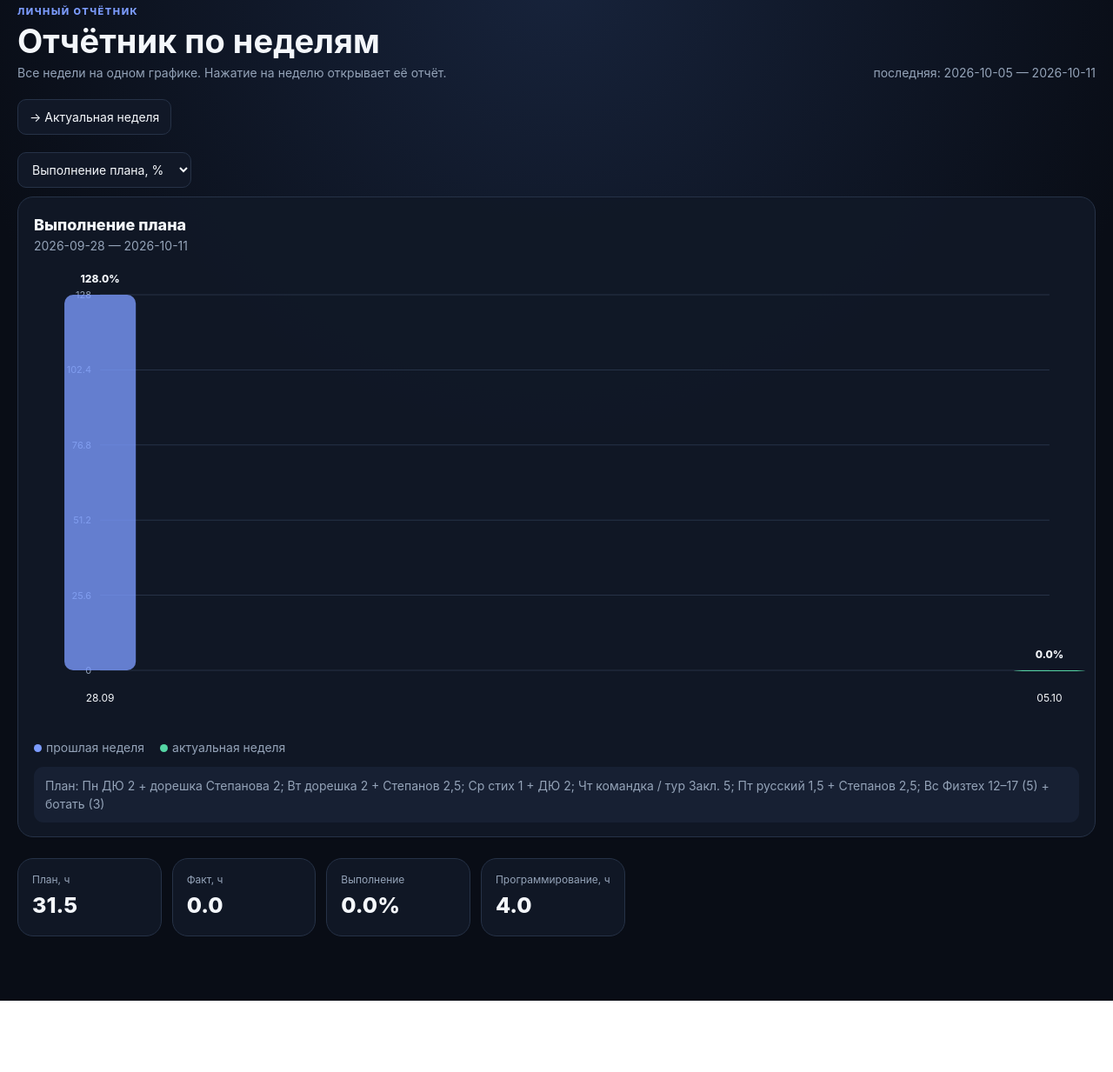
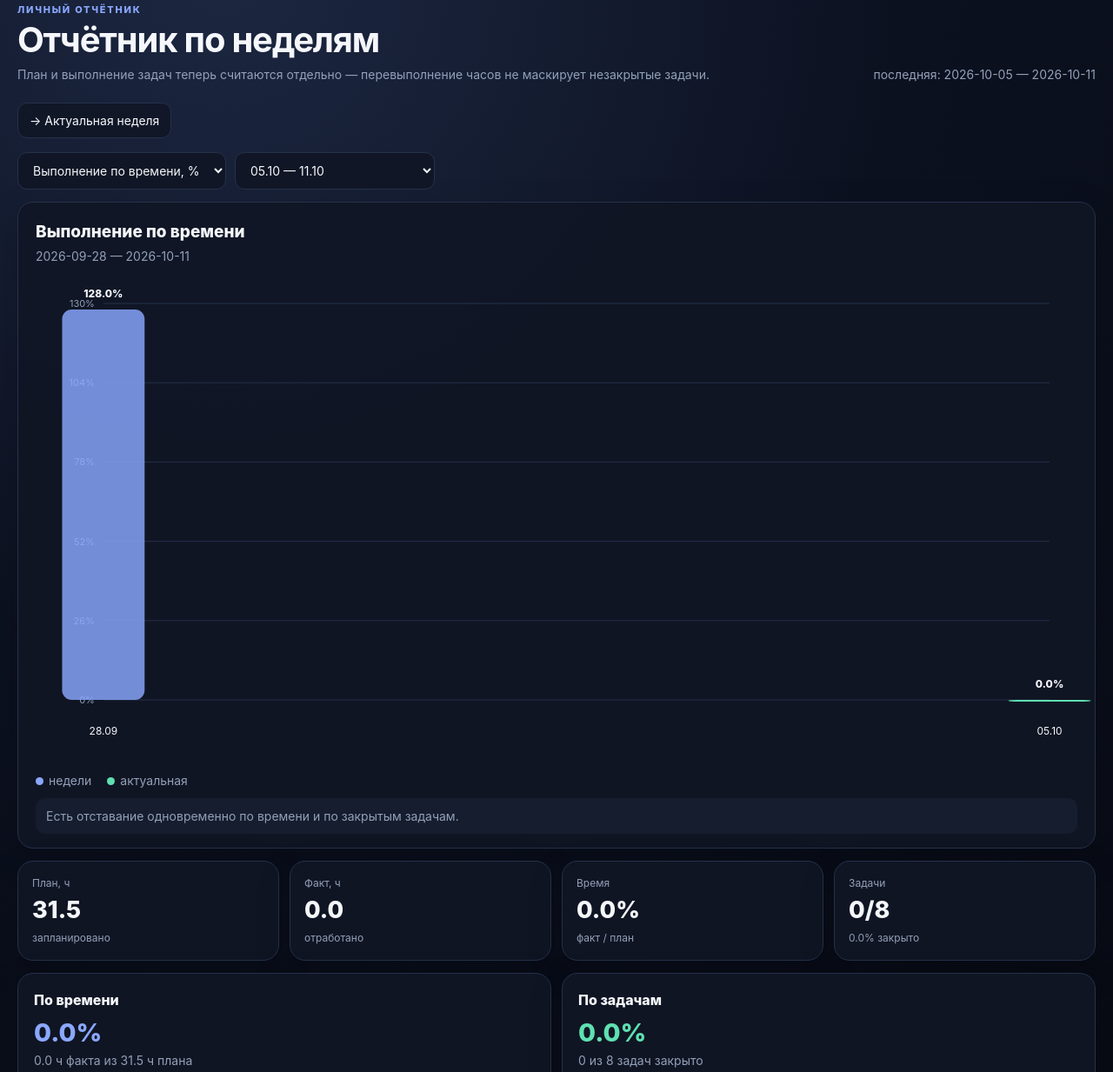
Before and after one commit to ponponin/dashboard, a plain HTML site: page reports.html in a window 1280 px wide. Shown: the part 27-1260 px from the top of the page at 87% size. Before the commit the page ends 1178 px from the top, so only its background shows below. Drawn offline with Linux system fonts and the light colour scheme.

Commit message:
Improve weekly report metrics and task completion

```diff
--- a/reports.html
+++ b/reports.html
@@ -5,45 +5,75 @@
 <meta name="viewport" content="width=device-width,initial-scale=1">
 <title>Отчётник по неделям</title>
 <style>
-:root{--bg:#090d16;--panel:#111827;--panel2:#172033;--text:#f4f7fb;--muted:#94a3b8;--line:#263247;--accent:#7c9cff;--good:#55d6a5}
+:root{--bg:#080b14;--panel:#101625;--panel2:#151d2e;--panel3:#1a2438;--text:#f5f7fb;--muted:#92a0b8;--line:#25314a;--accent:#8aa8ff;--good:#5fe0b0;--warn:#ffd166;--bad:#ff7d93}
 *{box-sizing:border-box}
-body{margin:0;background:radial-gradient(circle at top,#17233b 0,#090d16 52%);color:var(--text);font:14px/1.5 Inter,system-ui,sans-serif}
-main{max-width:1500px;margin:auto;padding:32px 20px 56px}
-.header{display:flex;justify-content:space-between;align-items:end;gap:20px}
-.eyebrow{color:var(--accent);font-weight:800;letter-spacing:.14em;text-transform:uppercase;font-size:11px}
-h1{margin:5px 0;font-size:38px;line-height:1.1}.muted{color:var(--muted)}
-.nav{margin:20px 0}.nav a{display:inline-block;padding:9px 13px;border:1px solid var(--line);border-radius:10px;background:var(--panel);color:var(--text);text-decoration:none}
-.controls{display:flex;gap:10px;flex-wrap:wrap;margin:18px 0}
-select{padding:10px 12px;border-radius:10px;border:1px solid var(--line);background:var(--panel);color:var(--text);font:inherit}
-.card{background:rgba(17,24,39,.92);border:1px solid var(--line);border-radius:18px}
-.chart-card{padding:18px 18px 16px}.chart-title{font-size:18px;font-weight:800}.chart-wrap{height:540px;margin-top:12px}
-.chart-wrap svg{width:100%;height:100%;overflow:visible}.gridline{stroke:var(--line);stroke-width:1}.axis{fill:var(--muted);font-size:11px}
-.bar{fill:var(--accent);opacity:.78}.bar.current{fill:var(--good);opacity:1}.bar:hover{opacity:1}
-.line{fill:none;stroke:var(--accent);stroke-width:4}.point{fill:var(--panel);stroke:var(--accent);stroke-width:3}.point.current{fill:var(--good);stroke:var(--good)}
-.week-label,.value-label{fill:var(--text);font-size:12px}.value-label{font-weight:800}.week-hit{cursor:pointer}
-.week-hit:hover .week-label{fill:var(--accent)}
-.legend{display:flex;gap:18px;flex-wrap:wrap;color:var(--muted);margin-top:4px}.dot{width:9px;height:9px;border-radius:50%;display:inline-block;background:var(--accent);margin-right:5px}.dot.current{background:var(--good)}
-.summary{display:grid;grid-template-columns:repeat(4,1fr);gap:12px;margin-top:14px}.summary .item{padding:15px 16px}.summary .label{color:var(--muted);font-size:12px}.summary .value{font-size:25px;font-weight:850;margin-top:2px}
-.note{margin-top:12px;padding:11px 13px;background:var(--panel2);border-radius:11px;color:var(--muted)}
-@media(max-width:800px){main{padding:22px 12px}.header{align-items:flex-start;flex-direction:column}.summary{grid-template-columns:1fr 1fr}.chart-wrap{height:440px}}
-@media(max-width:520px){h1{font-size:29px}.summary{grid-template-columns:1fr}.chart-wrap{height:360px}}
+body{margin:0;background:radial-gradient(circle at 20% 0,#1c2741 0,#0c1120 38%,#080b14 78%);color:var(--text);font:14px/1.5 Inter,system-ui,-apple-system,BlinkMacSystemFont,"Segoe UI",sans-serif}
+main{max-width:1480px;margin:auto;padding:30px 20px 60px}
+.header{display:flex;justify-content:space-between;align-items:end;gap:24px}
+.eyebrow{color:var(--accent);font-weight:800;letter-spacing:.16em;text-transform:uppercase;font-size:11px}
+h1{margin:5px 0 8px;font-size:40px;line-height:1.05;letter-spacing:-.03em}
+.muted{color:var(--muted)}
+.nav{display:flex;gap:10px;margin:22px 0 16px;flex-wrap:wrap}
+.nav a{display:inline-flex;align-items:center;gap:8px;padding:9px 13px;border:1px solid var(--line);border-radius:11px;background:rgba(16,22,37,.85);color:var(--text);text-decoration:none}
+.nav a:hover{border-color:var(--accent)}
+.controls{display:flex;gap:10px;flex-wrap:wrap;margin-bottom:14px}
+select{padding:11px 13px;border-radius:11px;border:1px solid var(--line);background:var(--panel);color:var(--text);font:inherit;min-width:230px}
+.card{background:rgba(16,22,37,.94);border:1px solid var(--line);border-radius:18px;box-shadow:0 14px 40px rgba(0,0,0,.18)}
+.chart-card{padding:20px 20px 16px}
+.chart-head{display:flex;justify-content:space-between;gap:16px;align-items:end}
+.chart-title{font-size:19px;font-weight:800}.chart-sub{margin-top:3px}
+.chart-wrap{height:570px;margin-top:10px}
+.chart-wrap svg{width:100%;height:100%;overflow:visible}
+.gridline{stroke:var(--line);stroke-width:1}
+.axis{fill:var(--muted);font-size:11px}
+.bar{fill:var(--accent);opacity:.82;cursor:pointer}.bar.current{fill:var(--good);opacity:1}.bar:hover{opacity:1}
+.line{fill:none;stroke:var(--accent);stroke-width:4;vector-effect:non-scaling-stroke}
+.point{fill:var(--panel);stroke:var(--accent);stroke-width:3;cursor:pointer}.point.current{fill:var(--good);stroke:var(--good)}
+.week-label,.value-label{fill:var(--text);font-size:12px}.value-label{font-weight:800}
+.week-hit{cursor:pointer}.week-hit:hover .week-label{fill:var(--accent)}
+.legend{display:flex;gap:18px;flex-wrap:wrap;color:var(--muted);margin-top:2px}
+.dot{width:9px;height:9px;border-radius:50%;display:inline-block;background:var(--accent);margin-right:6px}.dot.current{background:var(--good)}
+.hint{margin-top:10px;padding:10px 12px;border-radius:11px;background:var(--panel2);color:var(--muted)}
+.summary{display:grid;grid-template-columns:repeat(4,1fr);gap:12px;margin-top:14px}
+.summary .item{padding:16px}
+.summary .label{font-size:12px;color:var(--muted)}.summary .value{font-size:27px;font-weight:850;margin-top:2px}.summary .small{font-size:12px;color:var(--muted);margin-top:2px}
+.detail{display:grid;grid-template-columns:1fr 1fr;gap:12px;margin-top:14px}
+.detail-card{padding:18px}
+.detail-title{font-weight:800;font-size:16px;margin-bottom:4px}
+.detail-main{font-size:29px;font-weight:850}.accent{color:var(--accent)}.good{color:var(--good)}.bad{color:var(--bad)}
+.task-list{margin-top:12px;display:grid;gap:8px}
+.task-row{display:flex;justify-content:space-between;gap:12px;padding:10px 12px;background:var(--panel2);border:1px solid var(--line);border-radius:10px}
+.task-status{white-space:nowrap;font-size:12px;padding:3px 7px;border-radius:999px;border:1px solid var(--line);color:var(--muted)}
+.task-status.done{color:var(--good);border-color:#2b6d5a}
+.empty{color:var(--muted);padding:10px 0}
+@media(max-width:900px){main{padding:22px 12px}.header{align-items:flex-start;flex-direction:column}.summary{grid-template-columns:1fr 1fr}.detail{grid-template-columns:1fr}.chart-wrap{height:470px}}
+@media(max-width:560px){h1{font-size:31px}.summary{grid-template-columns:1fr}.chart-wrap{height:390px}.chart-head{align-items:flex-start;flex-direction:column}select{width:100%;min-width:0}}
 </style>
 </head>
 <body>
 <main>
 <div class="header">
-<div><div class="eyebrow">личный отчётник</div><h1>Отчётник по неделям</h1><div class="muted">Все недели на одном графике. Нажатие на неделю открывает её отчёт.</div></div>
-<div class="muted" id="period">Загрузка…</div>
+  <div>
+    <div class="eyebrow">личный отчётник</div>
+    <h1>Отчётник по неделям</h1>
+    <div class="muted">План и выполнение задач теперь считаются отдельно — перевыполнение часов не маскирует незакрытые задачи.</div>
   </div>
-<div class="nav"><a href="./05.10/dashboard.html">→ Актуальная неделя</a></div>
+  <div class="muted" id="updated">Загрузка…</div>
+</div>
+
+<div class="nav">
+  <a href="./05.10/dashboard.html">→ Актуальная неделя</a>
+</div>
+
 <div class="controls">
-<select id="metric">
-<option value="plan">Выполнение плана, %</option>
+  <select id="metric" aria-label="Параметр графика">
+    <option value="plan">Выполнение по времени, %</option>
+    <option value="tasks">Выполнение задач, %</option>
     <option value="total">Все часы за неделю</option>
     <option value="programming">Программирование, ч</option>
     <option value="subject">Часы по предмету</option>
   </select>
-<select id="subject" hidden>
+  <select id="subject" aria-label="Предмет" hidden>
     <option value="russian_hours">Русский</option>
     <option value="du_hours">ДЮ</option>
     <option value="stepanov_hours">Степанов</option>
@@ -52,51 +82,181 @@ select{padding:10px 12px;border-radius:10px;border:1px solid var(--line);backgro
     <option value="reading_hours">Чтение</option>
     <option value="literature_hours">Литература</option>
     <option value="english_hours">Английский</option>
-<option value="math_ege_hours">Сложные задачи / ЕГЭ математика</option>
+    <option value="math_ege_hours">Ботать</option>
   </select>
+  <select id="week" aria-label="Неделя для детализации"></select>
+</div>
+
 <section class="card chart-card">
+  <div class="chart-head">
+    <div>
       <div class="chart-title" id="chartTitle"></div>
-<div class="muted" id="chartSubtitle"></div>
-<div class="chart-wrap"><svg id="chart" viewBox="0 0 1200 540" preserveAspectRatio="none"></svg></div>
-<div class="legend"><span><i class="dot"></i>прошлая неделя</span><span><i class="dot current"></i>актуальная неделя</span></div>
-<div class="note" id="note"></div>
+      <div class="muted chart-sub" id="chartSubtitle"></div>
+    </div>
+  </div>
+  <div class="chart-wrap"><svg id="chart" viewBox="0 0 1200 570" preserveAspectRatio="none"></svg></div>
+  <div class="legend">
+    <span><i class="dot"></i>недели</span>
+    <span><i class="dot current"></i>актуальная</span>
+  </div>
+  <div class="hint" id="hint"></div>
 </section>
+
 <div class="summary" id="summary"></div>
+
+<div class="detail">
+  <section class="card detail-card">
+    <div class="detail-title">По времени</div>
+    <div class="detail-main accent" id="timeMain">—</div>
+    <div class="muted" id="timeMeta"></div>
+  </section>
+  <section class="card detail-card">
+    <div class="detail-title">По задачам</div>
+    <div class="detail-main good" id="taskMain">—</div>
+    <div class="muted" id="taskMeta"></div>
+    <div class="task-list" id="taskList"></div>
+  </section>
+</div>
+
 </main>
 <script>
 "use strict";
-const labels={russian_hours:"Русский",du_hours:"ДЮ",stepanov_hours:"Степанов",team_hours:"Командка / тур Закл.",ftech_hours:"Физтех",reading_hours:"Чтение",literature_hours:"Литература",english_hours:"Английский",math_ege_hours:"Сложные задачи / ЕГЭ математика"};
-let data=[];
-const metric=document.querySelector("#metric"),subject=document.querySelector("#subject");
+const labels={russian_hours:"Русский",du_hours:"ДЮ",stepanov_hours:"Степанов",team_hours:"Командка / тур Закл.",ftech_hours:"Физтех",reading_hours:"Чтение",literature_hours:"Литература",english_hours:"Английский",math_ege_hours:"Ботать"};
+const metric=document.querySelector("#metric"),subject=document.querySelector("#subject"),week=document.querySelector("#week");
+let data=[],taskStats={};
+
 function num(v){const n=Number(v);return Number.isFinite(n)?n:0}
-function val(r){if(metric.value==="plan")return num(r.plan_percent);if(metric.value==="total")return num(r.work_hours);if(metric.value==="programming")return num(r.programming_hours);return num(r[subject.value])}
-function title(){if(metric.value==="plan")return "Выполнение плана";if(metric.value==="total")return "Все часы за неделю";if(metric.value==="programming")return "Программирование";return labels[subject.value]}
-function parseCSV(s){const rows=[];let row=[],cur="",q=false;for(let i=0;i<s.length;i++){const c=s[i];if(c==='"'){if(q&&s[i+1]==='"'){cur+='"';i++}else q=!q}else if(c===','&&!q){row.push(cur);cur=""}else if((c==='\n'||c==='\r')&&!q){if(c==='\r'&&s[i+1]==='\n')i++;row.push(cur);cur="";if(row.some(x=>x!==""))rows.push(row);row=[]}else cur+=c}row.push(cur);if(row.some(x=>x!==""))rows.push(row);return rows}
-async function load(){const r=await fetch("data/stats.csv?t="+Date.now(),{cache:"no-store"});if(!r.ok)throw Error();const rows=parseCSV(await r.text());const h=rows.shift();data=rows.map(v=>{const o={};h.forEach((k,i)=>o[k]=v[i]??"");return o});render();document.querySelector("#period").textContent=data.length?"последняя: "+data[data.length-1].week_start+" — "+data[data.length-1].week_end:""}
+function parseCSV(s){
+  const rows=[];let row=[],cur="",q=false;
+  for(let i=0;i<s.length;i++){
+    const c=s[i];
+    if(c==='"'){if(q&&s[i+1]==='"'){cur+='"';i++}else q=!q}
+    else if(c===','&&!q){row.push(cur);cur=""}
+    else if((c==='\n'||c==='\r')&&!q){if(c==='\r'&&s[i+1]==='\n')i++;row.push(cur);cur="";if(row.some(x=>x!==""))rows.push(row);row=[]}
+    else cur+=c;
+  }
+  row.push(cur);if(row.some(x=>x!==""))rows.push(row);
+  return rows;
+}
+async function csv(path){
+  const r=await fetch(path+"?t="+Date.now(),{cache:"no-store"});
+  if(!r.ok)throw Error(path);
+  const rows=parseCSV(await r.text()),h=rows.shift()||[];
+  return rows.map(v=>{const o={};h.forEach((k,i)=>o[k]=v[i]??"");return o});
+}
+function weekPath(ws){
+  const part=ws.slice(8,10)+"."+ws.slice(5,7);
+  return data.length && ws===data[data.length-1].week_start
+    ? part+"/data/tasks.csv"
+    : "archive/"+part+"/data/tasks.csv";
+}
+async function loadTasks(row){
+  try{
+    const rows=await csv(weekPath(row.week_start));
+    const all=rows.filter(x=>(x.type||"WEEKLY")==="WEEKLY" && x.category!=="WALK");
+    const done=all.filter(x=>["done","completed"].includes((x.status||"").toLowerCase()));
+    taskStats[row.week_start]={all,done};
+  }catch{
+    taskStats[row.week_start]={all:[],done:[]};
+  }
+}
+function taskPercent(row){
+  const t=taskStats[row.week_start]||{all:[],done:[]};
+  return t.all.length?100*t.done.length/t.all.length:0;
+}
+function val(row){
+  if(metric.value==="plan")return num(row.plan_percent);
+  if(metric.value==="tasks")return taskPercent(row);
+  if(metric.value==="total")return num(row.work_hours);
+  if(metric.value==="programming")return num(row.programming_hours);
+  return num(row[subject.value]);
+}
+function title(){
+  if(metric.value==="plan")return "Выполнение по времени";
+  if(metric.value==="tasks")return "Выполнение задач";
+  if(metric.value==="total")return "Все часы за неделю";
+  if(metric.value==="programming")return "Программирование";
+  return labels[subject.value];
+}
+function suffix(){return metric.value==="plan"||metric.value==="tasks"?"%":" ч"}
+function niceMax(v,percent=false){
+  if(percent)return Math.max(100,Math.ceil(v/20)*20);
+  if(v<=5)return 5;
+  if(v<=10)return 10;
+  if(v<=20)return 20;
+  return Math.ceil(v/5)*5;
+}
 function render(){
   subject.hidden=metric.value!=="subject";
-const vals=data.map(val),max=Math.max(1,...vals),W=1200,H=540,L=76,R=34,T=34,B=74,innerW=W-L-R,innerH=H-T-B;
+  const vals=data.map(val),rawMax=Math.max(1,...vals),max=niceMax(rawMax,metric.value==="tasks");
+  const W=1200,H=570,L=78,R=32,T=34,B=80,innerW=W-L-R,innerH=H-T-B;
   const step=data.length>1?innerW/(data.length-1):innerW;
   let svg="";
-for(let i=0;i<=5;i++){const y=T+innerH-i*innerH/5,v=max*i/5;svg+='<line class="gridline" x1="'+L+'" y1="'+y+'" x2="'+(W-R)+'" y2="'+y+'"/><text class="axis" x="'+(L-10)+'" y="'+(y+4)+'" text-anchor="end">'+(v%1?v.toFixed(1):v)+'</text>'}
-const pts=data.map((r,i)=>({r:r,i:i,x:data.length===1?L+innerW/2:L+i*step,y:T+innerH-val(r)/max*innerH}));
-if(metric.value==="plan"){
-const bw=Math.min(82,Math.max(32,innerW/Math.max(1,data.length*1.5)));
-pts.forEach(p=>{const h=T+innerH-p.y;svg+='<rect class="bar '+(p.i===pts.length-1?"current":"")+'" x="'+(p.x-bw/2)+'" y="'+p.y+'" width="'+bw+'" height="'+Math.max(1,h)+'" rx="10"><title>'+p.r.week_start+': '+val(p.r).toFixed(1)+'%</title></rect>'})
+  for(let i=0;i<=5;i++){
+    const y=T+innerH-i*innerH/5,v=max*i/5;
+    svg+='<line class="gridline" x1="'+L+'" y1="'+y+'" x2="'+(W-R)+'" y2="'+y+'"/><text class="axis" x="'+(L-10)+'" y="'+(y+4)+'" text-anchor="end">'+(v%1?v.toFixed(1):v)+(metric.value==="plan"||metric.value==="tasks"?"%":"")+'</text>';
+  }
+  const pts=data.map((r,i)=>({r,i,x:data.length===1?L+innerW/2:L+i*step,y:T+innerH-val(r)/max*innerH}));
+  if(metric.value==="plan"||metric.value==="tasks"){
+    const bw=Math.min(95,Math.max(34,innerW/Math.max(1,data.length*1.4)));
+    pts.forEach(p=>{
+      const h=T+innerH-p.y;
+      svg+='<rect class="bar '+(p.i===pts.length-1?"current":"")+'" x="'+(p.x-bw/2)+'" y="'+Math.max(T,p.y)+'" width="'+bw+'" height="'+Math.max(2,h)+'" rx="11"><title>'+p.r.week_start+': '+val(p.r).toFixed(1)+'%</title></rect>';
+    });
   }else{
     const path=pts.map((p,i)=>(i?"L":"M")+p.x.toFixed(1)+" "+p.y.toFixed(1)).join(" ");
     svg+='<path class="line" d="'+path+'"/>';
     pts.forEach(p=>svg+='<circle class="point '+(p.i===pts.length-1?"current":"")+'" cx="'+p.x+'" cy="'+p.y+'" r="7"><title>'+p.r.week_start+': '+val(p.r).toFixed(1)+' ч</title></circle>');
   }
-pts.forEach(p=>{const href="./"+p.r.week_start.slice(8,10)+"."+p.r.week_start.slice(5,7)+"/dashboard.html";const text=metric.value==="plan"?val(p.r).toFixed(1)+"%":val(p.r).toFixed(1)+" ч";svg+='<a class="week-hit" href="'+href+'"><text class="value-label" x="'+p.x+'" y="'+Math.max(17,p.y-14)+'" text-anchor="middle">'+text+'</text><text class="week-label" x="'+p.x+'" y="'+(H-38)+'" text-anchor="middle">'+p.r.week_start.slice(8,10)+'.'+p.r.week_start.slice(5,7)+'</text></a>'});
+  pts.forEach(p=>{
+    const href="./"+p.r.week_start.slice(8,10)+"."+p.r.week_start.slice(5,7)+"/dashboard.html";
+    const textValue=val(p.r).toFixed(1)+suffix();
+    svg+='<a class="week-hit" href="'+href+'"><text class="value-label" x="'+p.x+'" y="'+Math.max(18,p.y-14)+'" text-anchor="middle">'+textValue+'</text><text class="week-label" x="'+p.x+'" y="'+(H-40)+'" text-anchor="middle">'+p.r.week_start.slice(8,10)+'.'+p.r.week_start.slice(5,7)+'</text></a>';
+  });
   document.querySelector("#chart").innerHTML=svg;
   document.querySelector("#chartTitle").textContent=title();
   document.querySelector("#chartSubtitle").textContent=data.length?data[0].week_start+" — "+data[data.length-1].week_end:"";
-const cur=data[data.length-1]||{};
-document.querySelector("#summary").innerHTML=[["План, ч",num(cur.planned_hours).toFixed(1)],["Факт, ч",num(cur.work_hours).toFixed(1)],["Выполнение",num(cur.plan_percent).toFixed(1)+"%"],["Программирование, ч",num(cur.programming_hours).toFixed(1)]].map(x=>'<div class="card item"><div class="label">'+x[0]+'</div><div class="value">'+x[1]+'</div></div>').join("");
-document.querySelector("#note").textContent=cur.notes||"";
+  updateDetail();
 }
-metric.addEventListener("change",render);subject.addEventListener("change",render);load().catch(()=>document.querySelector("#note").textContent="Не удалось загрузить данные.");
+function updateDetail(){
+  const row=data[Number(week.value)]||data[data.length-1];if(!row)return;
+  const tp=num(row.plan_percent),tc=taskPercent(row),tasks=taskStats[row.week_start]||{all:[],done:[]};
+  document.querySelector("#timeMain").textContent=tp.toFixed(1)+"%";
+  document.querySelector("#timeMeta").textContent=num(row.work_hours).toFixed(1)+" ч факта из "+num(row.planned_hours).toFixed(1)+" ч плана";
+  document.querySelector("#taskMain").textContent=tc.toFixed(1)+"%";
+  document.querySelector("#taskMeta").textContent=tasks.done.length+" из "+tasks.all.length+" задач закрыто";
+  const pending=tasks.all.filter(x=>!["done","completed"].includes((x.status||"").toLowerCase()));
+  document.querySelector("#taskList").innerHTML=pending.length
+    ? pending.map(x=>'<div class="task-row"><span>'+escapeHtml(x.task)+'</span><span class="task-status">не закрыта</span></div>').join("")
+    : '<div class="empty">Все задачи закрыты.</div>';
+  const explain=tp>100&&tc<100
+    ?"По времени неделя перевыполнена, но по задачам есть отставание. Эти показатели специально разделены."
+    :tp>=100&&tc>=100
+      ?"И по времени, и по задачам неделя закрыта хорошо."
+      :tp<100&&tc<100
+        ?"Есть отставание одновременно по времени и по закрытым задачам."
+        :"Показатели расходятся: время и закрытие задач оцениваются независимо.";
+  document.querySelector("#hint").textContent=explain;
+  document.querySelector("#summary").innerHTML=[
+    ["План, ч",num(row.planned_hours).toFixed(1),"запланировано"],
+    ["Факт, ч",num(row.work_hours).toFixed(1),"отработано"],
+    ["Время",tp.toFixed(1)+"%","факт / план"],
+    ["Задачи",tasks.done.length+"/"+tasks.all.length,tc.toFixed(1)+"% закрыто"]
+  ].map(x=>'<div class="card item"><div class="label">'+x[0]+'</div><div class="value">'+x[1]+'</div><div class="small">'+x[2]+'</div></div>').join("");
+}
+function escapeHtml(s){return String(s??"").replace(/[&<>"]/g,m=>({"&":"&amp;","<":"&lt;",">":"&gt;",'"':"&quot;"}[m]))}
+async function load(){
+  data=await csv("data/stats.csv");
+  await Promise.all(data.map(loadTasks));
+  week.innerHTML=data.map((r,i)=>'<option value="'+i+'">'+r.week_start.slice(8,10)+'.'+r.week_start.slice(5,7)+' — '+r.week_end.slice(8,10)+'.'+r.week_end.slice(5,7)+'</option>').join("");
+  week.value=String(Math.max(0,data.length-1));
+  document.querySelector("#updated").textContent=data.length?"последняя: "+data[data.length-1].week_start+" — "+data[data.length-1].week_end:"";
+  render();
+}
+metric.addEventListener("change",render);
+subject.addEventListener("change",render);
+week.addEventListener("change",updateDetail);
+load().catch(e=>document.querySelector("#hint").textContent="Не удалось загрузить статистику.");
 </script>
 </body>
 </html>
```
Lines whose indentation alone changed are shown as unchanged.
